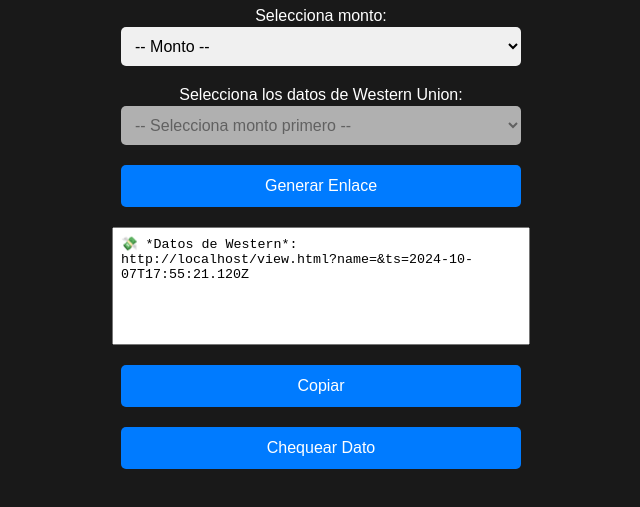
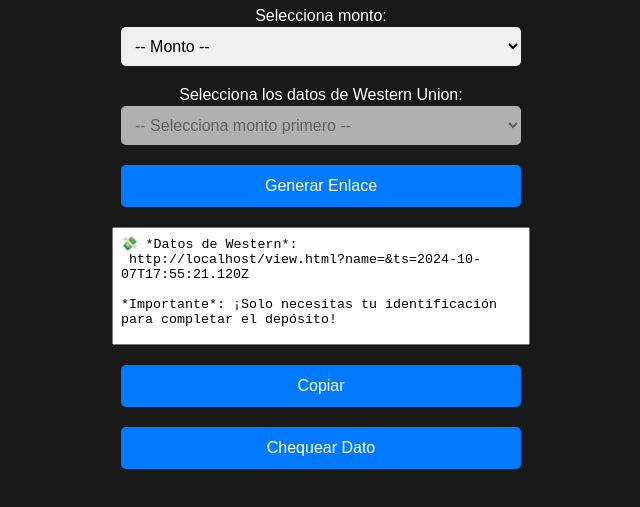
Before and after one commit to JoelDamato/westerunion, a website: page index.html in a window 1280 px wide. Both pictures are taken after a click on the button "Generar Enlace". Shown: the part 205-712 px from the top of the page, without its empty margins (319-959 px from the left). Drawn offline with Linux system fonts and the light colour scheme.

Commit message:
add text

```diff
--- a/index.html
+++ b/index.html
@@ -157,7 +157,8 @@
             // Guardar solo el link para usar en el botón "Chequear Dato"
             generatedLinkOnly = link;
 
-            const message = `💸 *Datos de Western*:\n${link}\n`;
+            const message = `💸 *Datos de Western*:\n ${link} \n
+*Importante*: ¡Solo necesitas tu identificación para completar el depósito!`;
 
             // Mostrar el textarea y botones
             document.getElementById('generatedLink').value = message;
```
